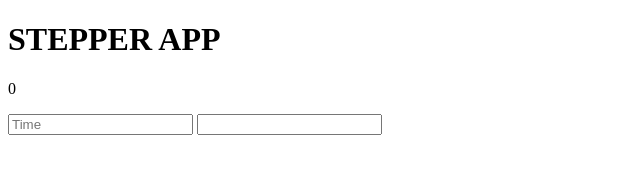
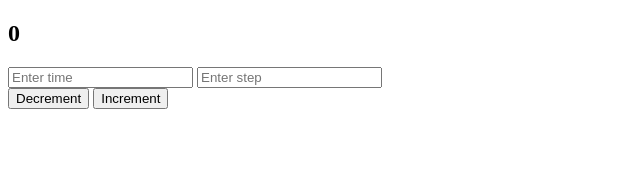
Before and after one commit to umar-www/stepper, a plain HTML site: page index.html in a window 1280 px wide. Shown: the whole page, without its empty margins (0-640 px from the left). Drawn offline with Linux system fonts and the light colour scheme.

Commit message:
add init codes for html and js

```diff
--- a/index.html
+++ b/index.html
@@ -8,11 +8,16 @@
     <link rel="stylesheet" href="./index.css">
 </head>
 <body>
-    <h1>STEPPER APP</h1>
-    <p class="number">0</p>
-    <div class="input">
-        <input type="text" placeholder="Time">
-        <input type="text">
+    <div class="box">
+        <h2 class="counter">0</h2>
+        <div class="inputs">
+            <input type="text" placeholder="Enter time" id="time">
+            <input type="text" placeholder="Enter step" id="step">
+        </div>
+        <div class="btns">
+            <button class="btn" id="decrement">Decrement</button>
+            <button class="btn" id="increment">Increment</button>
+        </div>
     </div>
 </body>
 <script src="index.js"></script>
--- a/index.js
+++ b/index.js
@@ -0,0 +1,5 @@
+const timeInput = document.getElementById("time");
+const stepInput = document.getElementById("step");
+
+const incrementBtn = document.getElementById("increment");
+const decrementBtn = document.getElementById("decrement");
```
